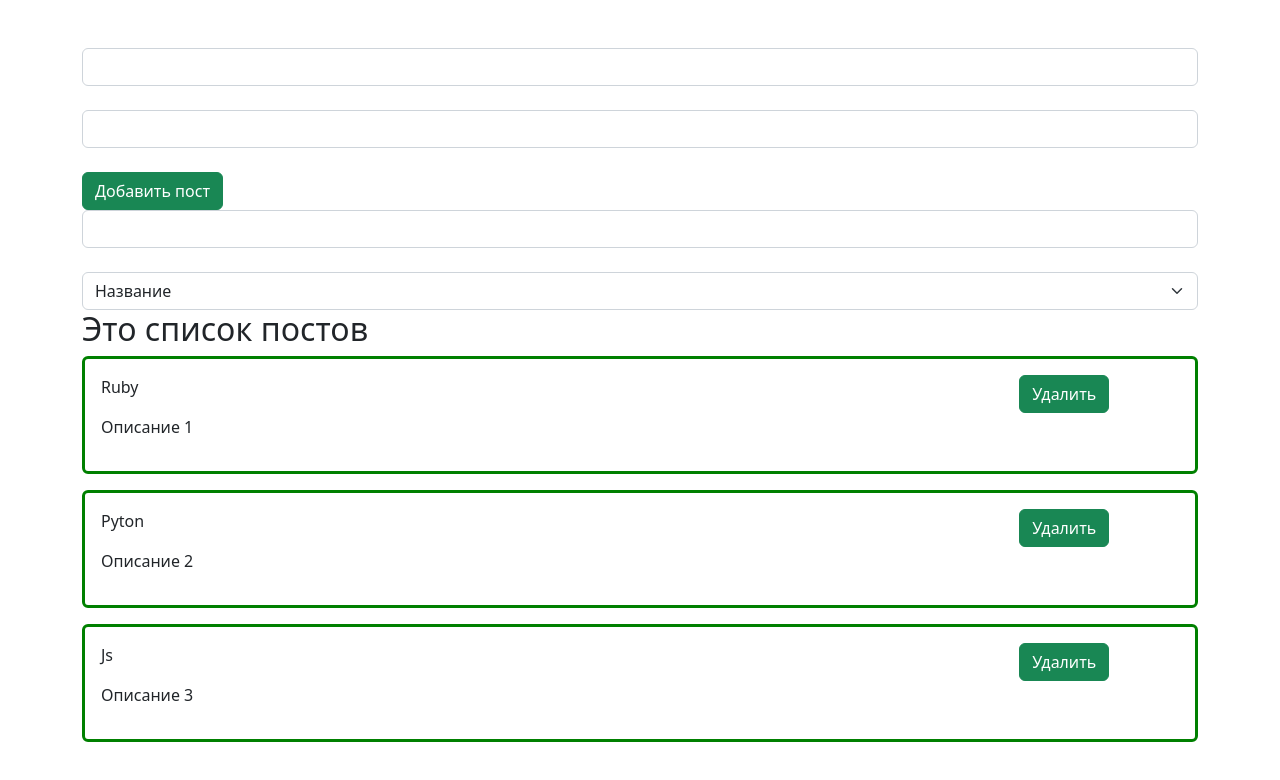
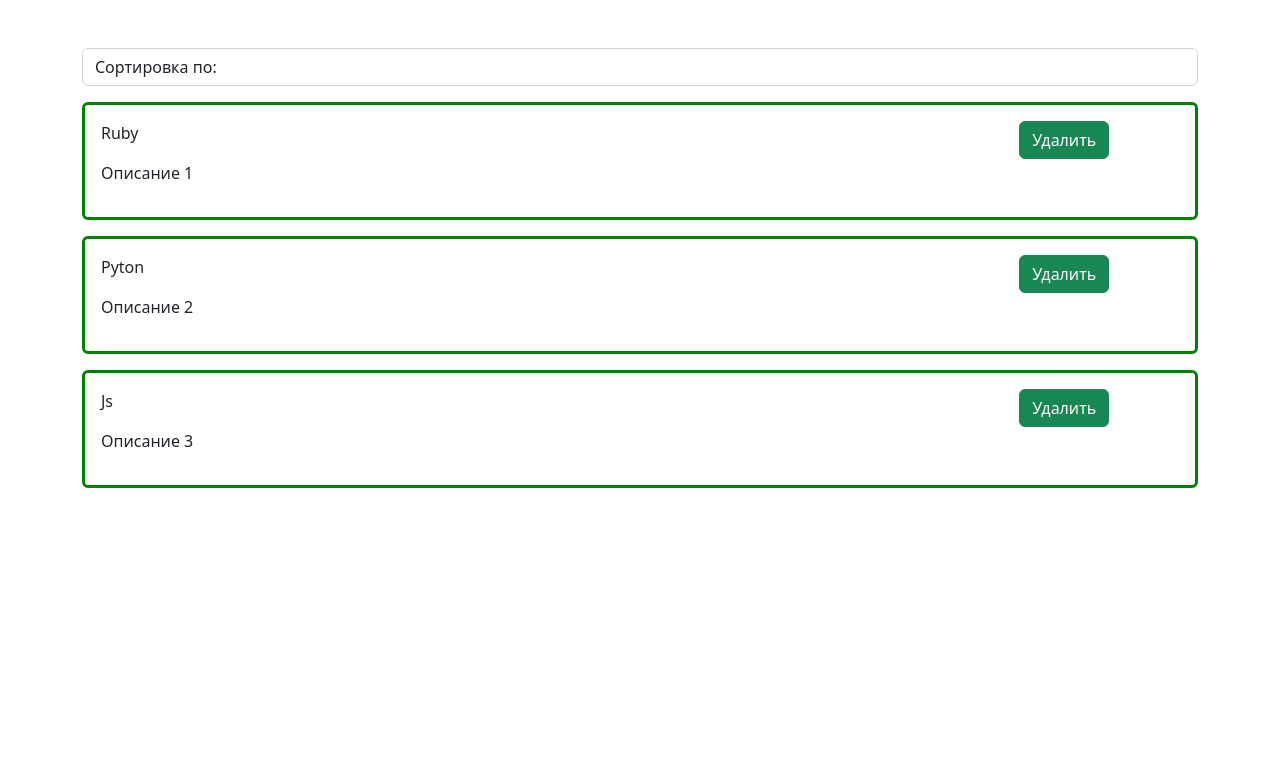
Before and after one commit to maxgrigoriew/react-course, a React (Create React App) app: page / in a window 1280 px wide. Shown: the top 780 px of the page. Built offline with nearby package versions, Linux system fonts and the light colour scheme.

Commit message:
ass select

```diff
--- a/src/App.js
+++ b/src/App.js
@@ -1,7 +1,5 @@
 import { useMemo, useState } from 'react'
-import Form from './components/Form'
-import Input from './components/Input'
-import PostList from './components/PostList'
+import PostItem from './components/PostItem'
 import Select from './components/Select'
 
 function App() {
@@ -24,15 +22,7 @@ function App() {
   ])
 
   const [sort, setSort] = useState('')
-  const [search, setSearch] = useState('')
 
-  const removePost = post => {
-    setPosts(posts.filter(p => p.id !== post.id))
-  }
-
-  const addPost = post => {
-    setPosts([...posts, post])
-  }
 
   const sortedPosts = useMemo(() => {
     return sort
@@ -44,25 +34,19 @@ function App() {
       : posts
   }, [posts, sort])
 
-  const filtredPosts = useMemo(() => {
-    return search
-      ? [...sortedPosts].filter(post => post.title.includes(search))
-      : sortedPosts
-  }, [search, sortedPosts])
 
   return (
     <div className="container pt-5">
-      <Form add={addPost} />
-      <div>{sort}</div>
-      <Input value={search} onChange={e => setSearch(e.target.value)} />
 
-      <Select value={sort} onChange={post => setSort(post)} />
-
-      <PostList
-        posts={filtredPosts}
-        title={'Это список постов'}
-        remove={removePost}
-      />
+      <Select value={sort} onChange={post => setSort(post)} options={[
+        {value: 'title', name: 'Нозвание'},
+        {value: 'body', name: 'Описание'},
+      ]} />
+      {
+        sortedPosts.map((post) => {
+          return <PostItem post={post} key={post.id}/>
+        })
+      }
     </div>
   )
 }
--- a/src/components/Select.jsx
+++ b/src/components/Select.jsx
@@ -1,14 +1,15 @@
 import React from 'react'
 
-export default function Select({value, onChange}) {
+export default function Select({value, onChange, options}) {
+  return (
+    <select value={value} onChange={e => onChange(e.target.value)} className='form-control mb-3'>
+        <option value="" disabled>Сортировка по:</option>
+        {
+          options.map((option) => {
+            return <option value={option.value} key={option.value}>{option.name}</option>
+          })
+        }
 
-  return (
-    <select className='form-select' value={value} onChange={ e => onChange(e.target.value)}>
-    <option disabled>
-      Сортировка по:
-    </option>
-    <option value="title">Название</option>
-    <option value="body">Описание</option>
-  </select>
+    </select>
   )
 }
```
